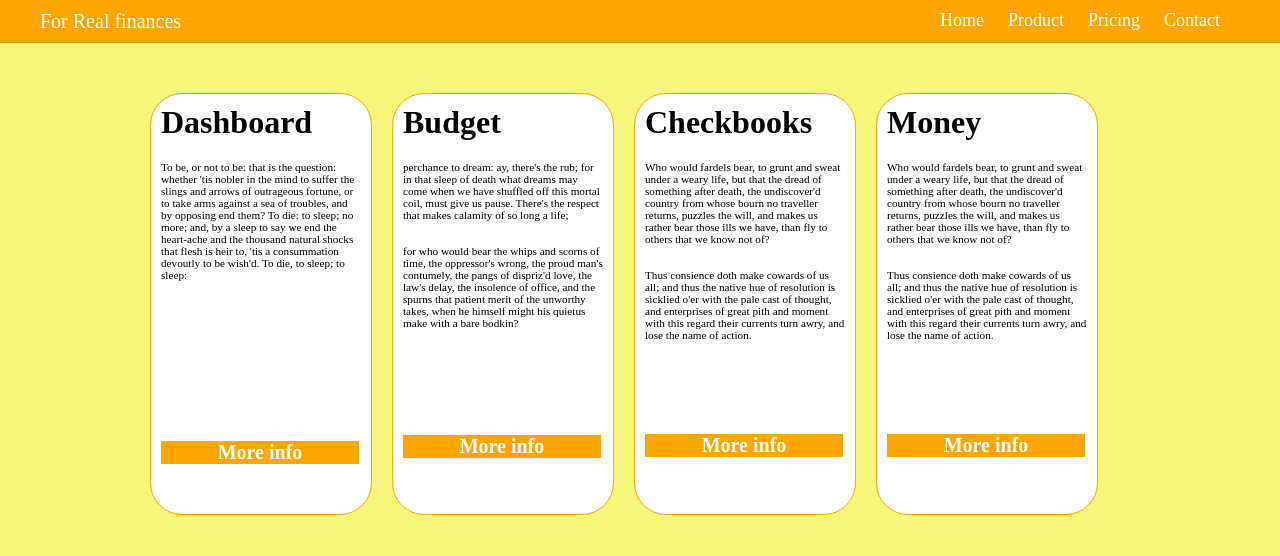
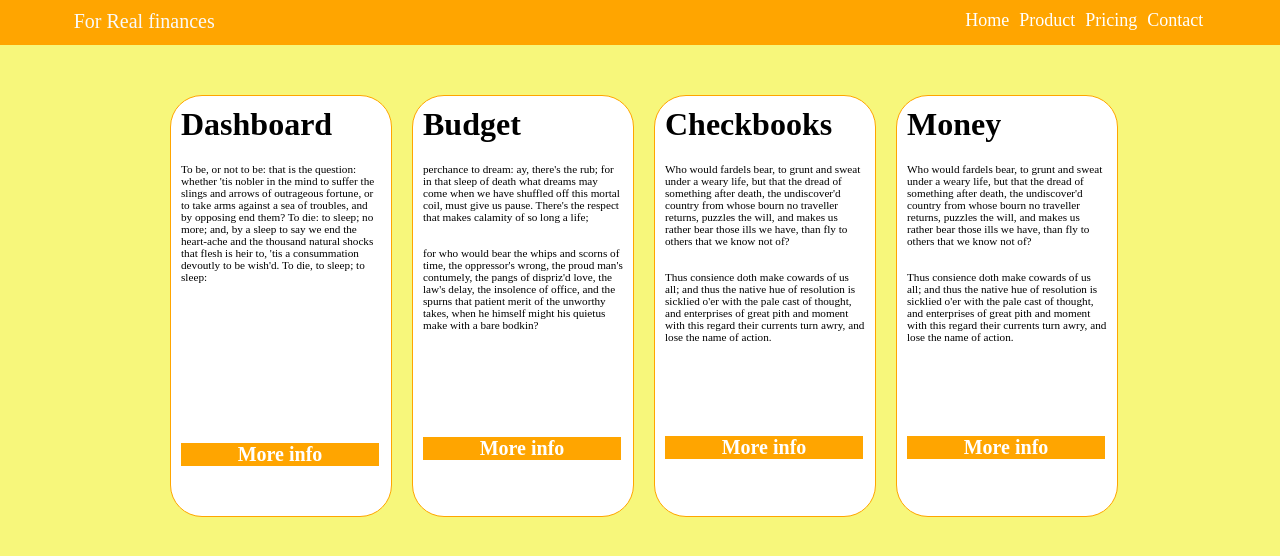
Before and after one commit to abiag223/CSS-Positioning, a plain HTML site: page Index.html in a window 1280 px wide. Drawn offline with Linux system fonts and the light colour scheme.

Commit message:
Second initial commit

```diff
--- a/Style.css
+++ b/Style.css
@@ -13,64 +13,68 @@ a, h1, h2, h3, div, body, html, p {
 
   /* <-----Header stuff overall and p------>*/
 
-  #HeaderMain{
+  #HeaderMain {
+    padding-top: 10px;
+    padding-bottom: 10px;
     background-color: orange;
     width: 100%;
-
-
-  }
-#Typetext {
-float: right;
-
-}
-
-#HeaderMain p {
-    color:rgb(255, 255, 255);
-    font-size: 20px;
-    padding: 10px;
-    margin-left: 10px;
-    padding-left: 30px;
-
-}
-
-  /* <-----Header stuff Link section------>*/
-
-
-#nav {
-    float: right;
-    padding: 10px;
-    padding-right: 50px;
-
-  }
-
-  #nav  a{
-    text-decoration: none;
-    color: #ffffff;
-    font-size: 18px;
-    padding: 10px;
+    height: 25px;
+    display: flex;
+    flex-direction: row-reverse;
+    justify-content: space-around;
 
 
   }
 
+
+
+#HeaderMain p {
+    color:rgb(249, 250, 250);
+    font-size: 20px;
+      margin-right: 600px;
+}
+
+
+
+
+  #nav  a{
+
+    text-decoration: none;
+    color: #ffffff;
+    font-size: 18px;
+    padding: 3px;
+
+  }
+
+
   /**************************/
   /******** The boxes ********/
 
+
+
+
+  #Dashy2 {
+
+    display: flex;
+    flex-direction: row;
+    flex-wrap: wrap;
+    margin-left: 150px;
+  }
  #Dashy2 p {
     margin-top: 20px;
     font-size: 70%;
+
  }
 
   .Dashy3 {
     padding: 10px;
     margin: 20px;
-    margin-left: 150px;
     height:400px;
     width: 200px;
 
     top:50%;
     margin-top: 50px;
     border: 1.5px solid orange;
-    float: left;
     background-color: #ffffff;
     border-radius: 2rem;
 
@@ -107,7 +111,6 @@ float: right;
     top:50%;
     margin-top: 50px;
     border: 1.5px solid orange;
-    float: left;
     background-color: #ffffff;
     border-radius: 2rem;
 
@@ -137,7 +140,6 @@ float: right;
     top:50%;
     margin-top: 50px;
     border: 1.5px solid orange;
-    float: left;
     background-color: #ffffff;
     border-radius: 2rem;
 
@@ -166,7 +168,6 @@ float: right;
     top:50%;
     margin-top: 50px;
     border: 1.5px solid orange;
-    float: left;
     background-color: #ffffff;
     border-radius: 2rem;
 
```
Also changed, not shown: Index.html (+3 -1 lines).
